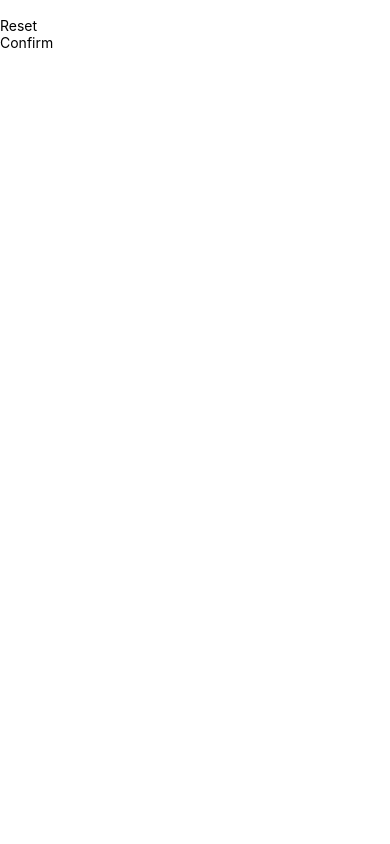
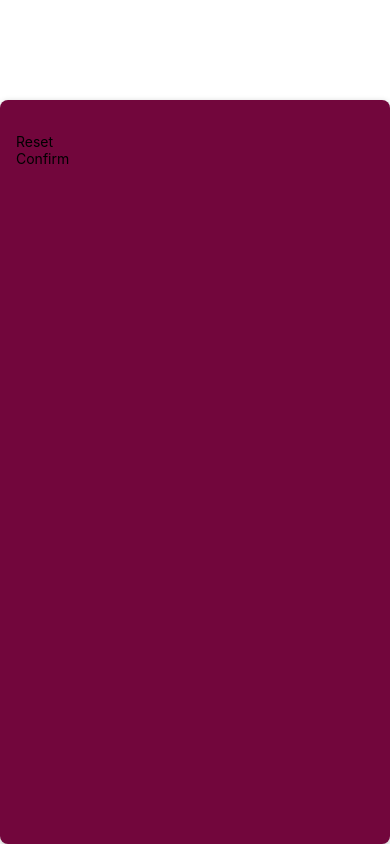
Before and after one commit to zlzlzlmo/mini-game-app, a React Native app: screen / in a window 390 px wide. Built offline with nearby package versions, Linux system fonts and the light colour scheme.

Commit message:
style: box shadow

```diff
--- a/screens/StartGameScreen.tsx
+++ b/screens/StartGameScreen.tsx
@@ -4,7 +4,7 @@
 
 const StartGameScreen = () => {
   return (
-    <View>
+    <View style={styles.inputContainer}>
       <TextInput />
       <PrimaryButton>Reset</PrimaryButton>
       <PrimaryButton>Confirm</PrimaryButton>
@@ -14,4 +14,17 @@
 
 export default StartGameScreen;
 
-const styles = StyleSheet.create({});
+const styles = StyleSheet.create({
+  inputContainer: {
+    flex: 1,
+    marginTop: 100,
+    padding: 16,
+    backgroundColor: "#72063c",
+    borderRadius: 8,
+    elevation: 4,
+    shadowColor: "black",
+    shadowOffset: { width: 0, height: 2 },
+    shadowRadius: 6,
+    shadowOpacity: 0.25,
+  },
+});
```
Also changed, not shown: 1 other file (tests, documents, lock files or other folders).
